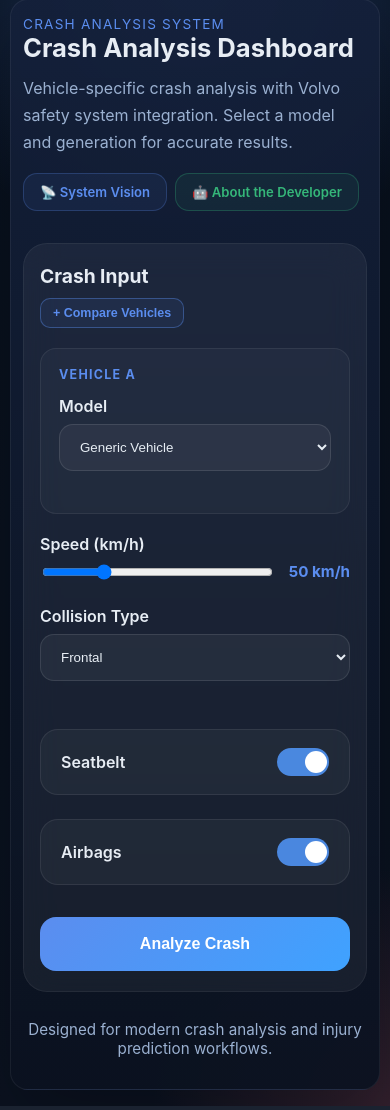
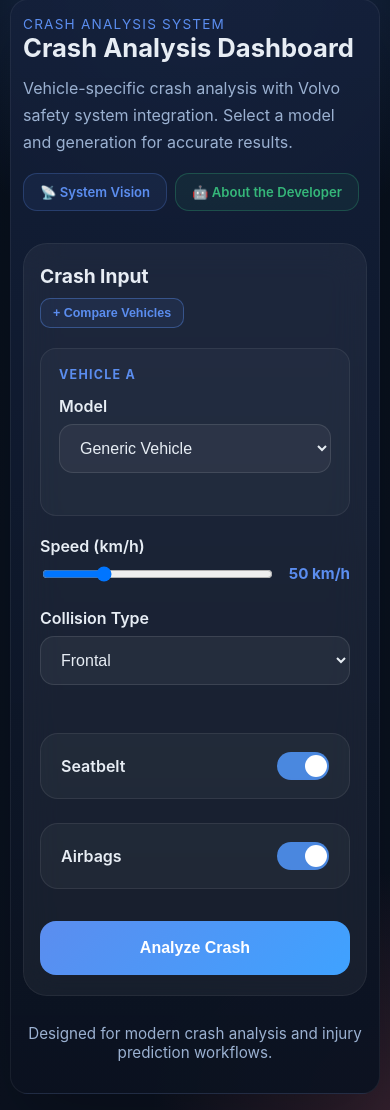
Before and after one commit to Pavan8104/Car-Crash-analyzer, a Flask app: page / in a window 390 px wide. Shown: the part 17-1127 px from the top of the page. Run offline with Flask 3, Linux system fonts and the light colour scheme.

Commit message:
made selects and sliders touch-friendly so phone users dont get zoom issues

```diff
--- a/static/style.css
+++ b/static/style.css
@@ -118,6 +118,8 @@ input[type="range"] {
 select,
 input[type="range"] {
   width: 100%;
+  /* taller touch target on mobile */
+  touch-action: pan-x;
 }
 
 select {
@@ -127,6 +129,8 @@ select {
   background: rgba(255, 255, 255, 0.05);
   color: var(--text);
   margin-bottom: 24px;
+  /* prevents iOS zoom on focus */
+  font-size: max(16px, 0.9rem);
 }
 
 .toggle-grid {
```
